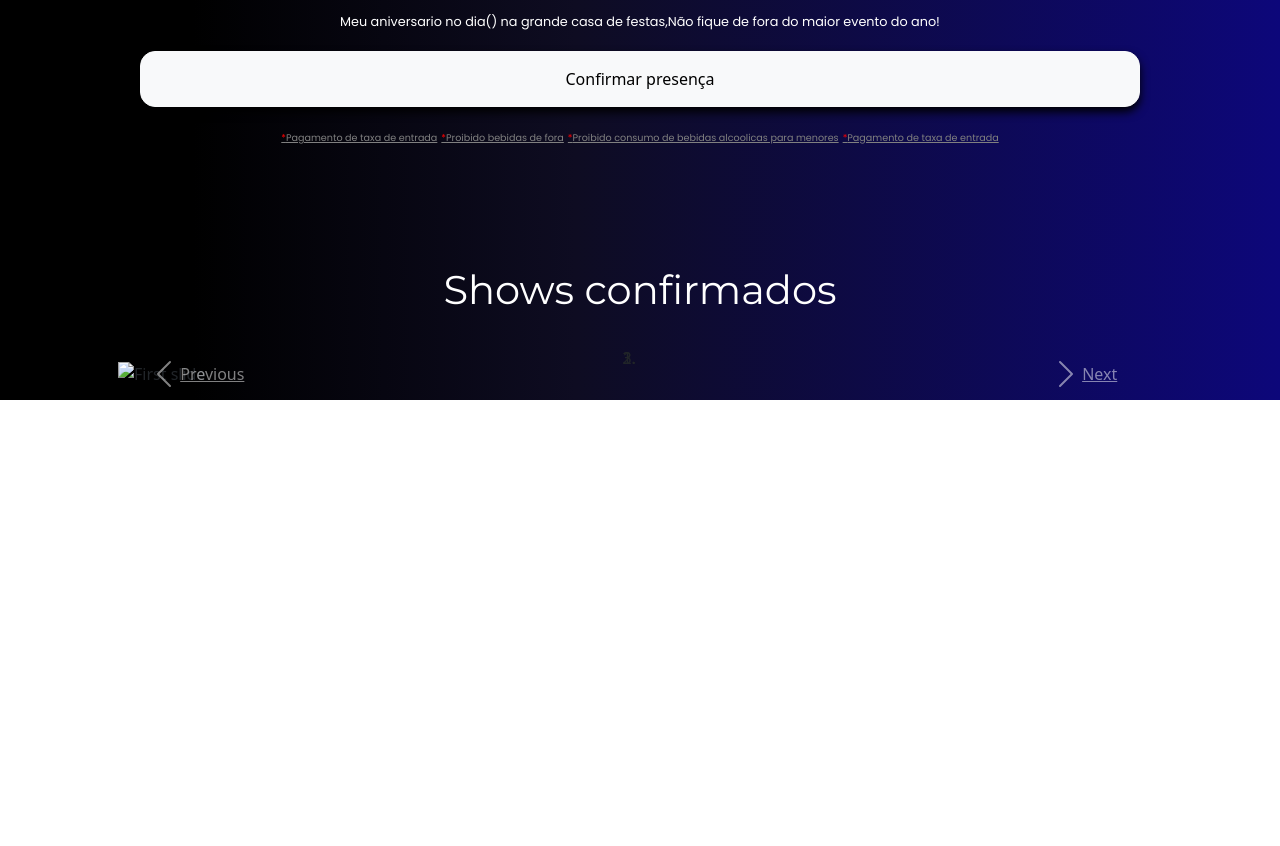
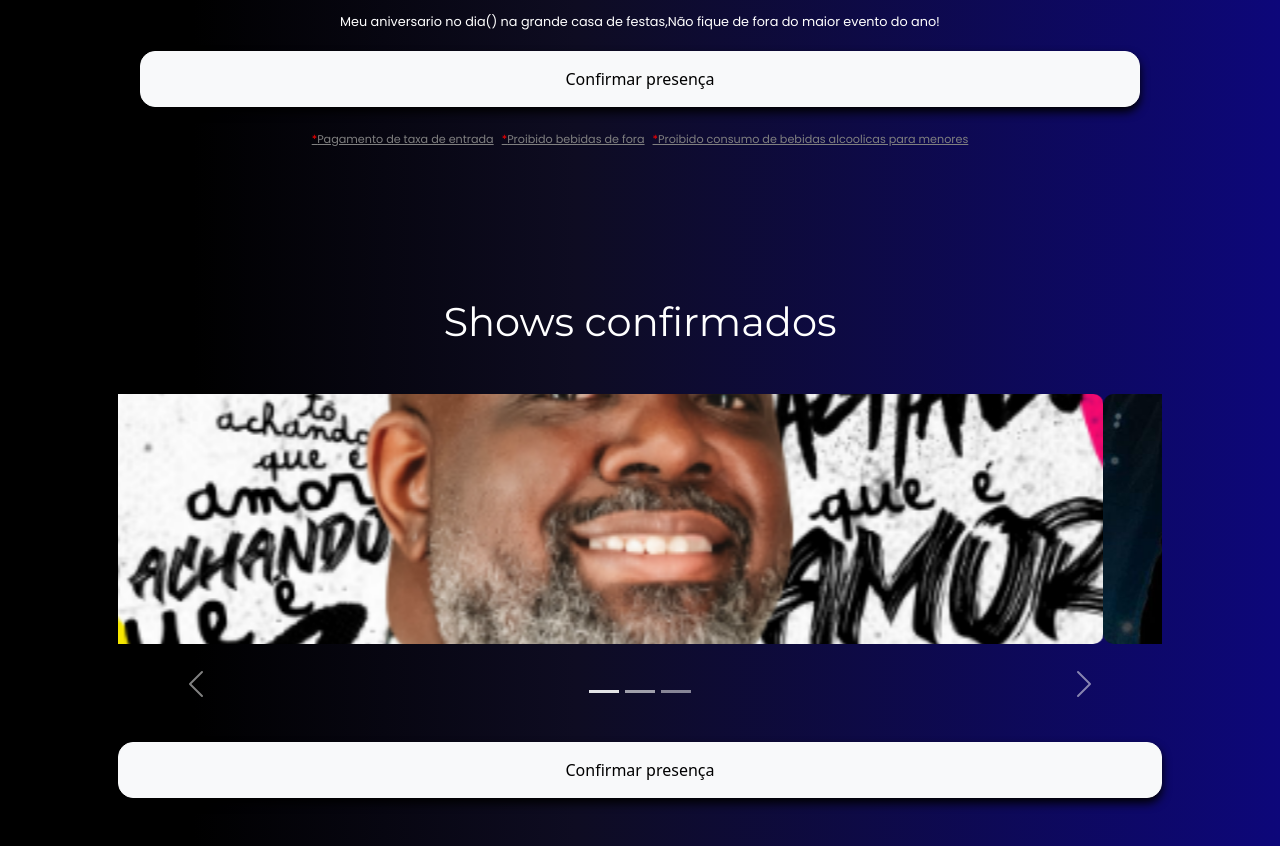
Before and after one commit to dani10014/landing-page-aniversario, a website: page index.html in a window 1280 px wide. Shown: the part 400-1246 px from the top of the page. Before the commit the page ends 800 px from the top, so only its background shows below. Drawn offline with nearby package versions, Linux system fonts and the light colour scheme.

Commit message:
Mudando posicção dos previous slides

```diff
--- a/index.html
+++ b/index.html
@@ -7,9 +7,6 @@
     <link rel="preconnect" href="https://fonts.gstatic.com" crossorigin>
     <link href="https://fonts.googleapis.com/css2?family=Montserrat:ital,wght@0,100..900;1,100..900&family=Poppins:ital,wght@0,100;0,200;0,300;0,400;0,500;0,600;0,700;0,800;0,900;1,100;1,200;1,300;1,400;1,500;1,600;1,700;1,800;1,900&display=swap" rel="stylesheet">
     <link href="https://cdn.jsdelivr.net/npm/bootstrap@5.3.8/dist/css/bootstrap.min.css" rel="stylesheet" integrity="sha384-sRIl4kxILFvY47J16cr9ZwB07vP4J8+LH7qKQnuqkuIAvNWLzeN8tE5YBujZqJLB" crossorigin="anonymous">
-    <link rel="preconnect" href="https://fonts.googleapis.com">
-    <link rel="preconnect" href="https://fonts.gstatic.com" crossorigin>
-    <link href="https://fonts.googleapis.com/css2?family=Poppins:ital,wght@0,100;0,200;0,300;0,400;0,500;0,600;0,700;0,800;0,900;1,100;1,200;1,300;1,400;1,500;1,600;1,700;1,800;1,900&display=swap" rel="stylesheet">
     <link rel="stylesheet" href="./dist/css/main.css">
     <title>Aniversario</title>
 </head>
@@ -37,43 +34,43 @@
         </section>
         <section class="regras-e-detalhes">
             <div class="container px-5 d-flex justify-content-center text-center">
-                <ul class="container__lista d-flex gap-1 text-center">
+                <ul class="container__lista d-flex gap-2 text-center">
                     <li>Pagamento de taxa de entrada</li>
                     <li class="text-center">Proibido bebidas de fora</li>
                     <li>Proibido consumo de bebidas alcoolicas para menores</li>
-                    <li>Pagamento de taxa de entrada</li>
                 </ul>
             </div>
         </section>
         <section class="shows-confirmados">
-            <div class="container px-5">
+            <div class="container px-5 pb-5">
                 <h2 class="text-center mb-5">Shows confirmados</h2>
-                <div id="carouselExampleIndicators" class="carousel slide" data-ride="carousel">
-                    <ol class="carousel-indicators">
-                        <li data-target="#carouselExampleIndicators" data-slide-to="0" class="active"></li>
-                        <li data-target="#carouselExampleIndicators" data-slide-to="1"></li>
-                        <li data-target="#carouselExampleIndicators" data-slide-to="2"></li>
+                <div id="carouselExampleIndicators" class="carousel slide" data-bs-ride="carousel">
+                    <ol class="carousel-indicators" id="indicadores-de-slide">
+                        <li data-bs-target="#carouselExampleIndicators" data-bs-slide-to="0" class="active"></li>
+                        <li data-bs-target="#carouselExampleIndicators" data-bs-slide-to="1"></li>
+                        <li data-bs-target="#carouselExampleIndicators" data-bs-slide-to="2"></li>
                     </ol>
                 <div class="carousel-inner">
                     <div class="carousel-item active">
-                        <img class="d-block w-100" src="..." alt="First slide">
+                        <img class="d-block w-100" src="./src/imagens/capa-péricles.png" alt="First slide">
                     </div>
                     <div class="carousel-item">
-                        <img class="d-block w-100" src="..." alt="Second slide">
+                        <img class="d-block w-100" src="./src/imagens/jads-jadson.jpeg" alt="Second slide">
                     </div>
                     <div class="carousel-item">
-                        <img class="d-block w-100" src="..." alt="Third slide">
+                        <img class="d-block w-100" src="./src/imagens/jorge-e-matheus.jpg" alt="Third slide">
                     </div>
                 </div>
-                    <a class="carousel-control-prev" href="#carouselExampleIndicators" role="button" data-slide="prev">
+                    <a class="carousel-control-prev" href="#carouselExampleIndicators" role="button" data-bs-slide="prev">
                         <span class="carousel-control-prev-icon" aria-hidden="true"></span>
-                        <span class="sr-only">Previous</span>
+                        <span class="visually-hidden">Previous</span>
                     </a>
-                    <a class="carousel-control-next" href="#carouselExampleIndicators" role="button" data-slide="next">
+                    <a class="carousel-control-next" href="#carouselExampleIndicators" role="button" data-bs-slide="next">
                         <span class="carousel-control-next-icon" aria-hidden="true"></span>
-                        <span class="sr-only">Next</span>
+                        <span class="visually-hidden">Next</span>
                     </a>
                 </div>
+                <button class="btn btn-light secao-nome-e-data__container__btn mt-5">Confirmar presença</button>
             </div>
         </section>
     </main>
--- a/src/scss/components/_hero.scss
+++ b/src/scss/components/_hero.scss
@@ -39,7 +39,7 @@
             padding: 0;
             margin: 0;
             list-style: none;
-            flex-wrap: wrap;
+
             li{
                 font-size: variaveis.$tamanhoTextoSm;
                 @include variaveis.fonteParagrafo;
--- a/src/scss/components/_show-confirmados.scss
+++ b/src/scss/components/_show-confirmados.scss
@@ -1,11 +1,39 @@
 @use "./variaveis";
 .shows-confirmados{
-    padding-top: 120px;
+    padding-top: 150px;
     .container{
         h2{
             color:#fff;
             @include variaveis.fontePrincipalTitulo;
             font-size: variaveis.$tamanhoTextoTituloLg;
         }
+        #indicadores-de-slide{
+            bottom: -75px !important;
+            li{
+                list-style: none;
+            }
+        }
+        .carousel-control-prev{
+            bottom: -330px;
+            top: 240px;
+            height: 100px;
+        }
+        .carousel-control-next{
+            bottom: -330px;
+            top: 240px;
+            height: 100px;
+        }
+            .carousel-inner{
+                margin-bottom: 50px; // Mantém a margem inferior desejada
+                // Removido 'margin: 10px;' para evitar o overflow horizontal.
+                // A margem lateral de 10px estava causando o conteúdo a exceder o container.
+                .carousel-item{
+                    img{
+                        border-radius: 10px;
+                        height: 250px;
+                        object-fit: cover;
+                    }
+                }
+            }
+        }
     }
-}
--- a/src/scss/components/_variaveis.scss
+++ b/src/scss/components/_variaveis.scss
@@ -1,5 +1,5 @@
 $tamanhoTextoTituloLg:2.5rem;
-$tamanhoTextoSm:0.6rem;
+$tamanhoTextoSm:0.7rem;
 $tamanhoTextoMd:0.8rem;
 
 @mixin fontePrincipalTitulo{
```
Also changed, not shown: dist/css/main.css, src/imagens/jads-jadson.jpeg (added), src/imagens/jorge-e-matheus.jpg (added).
